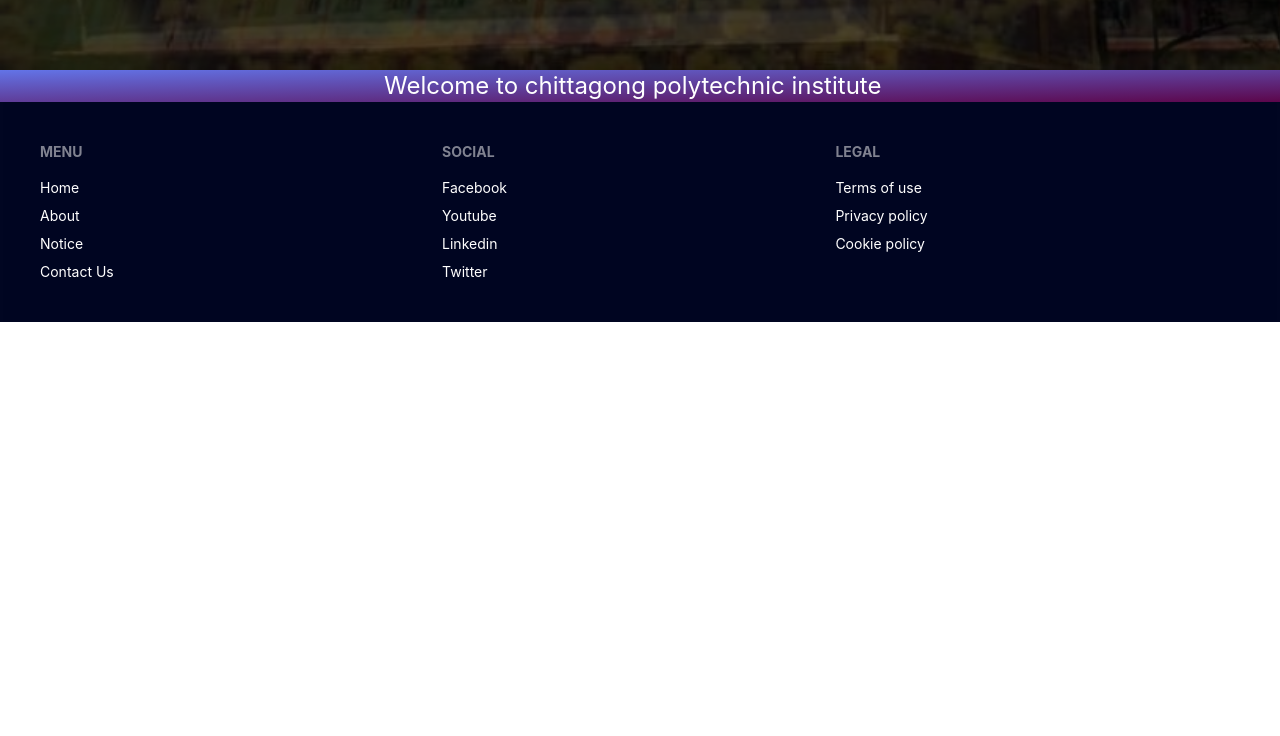
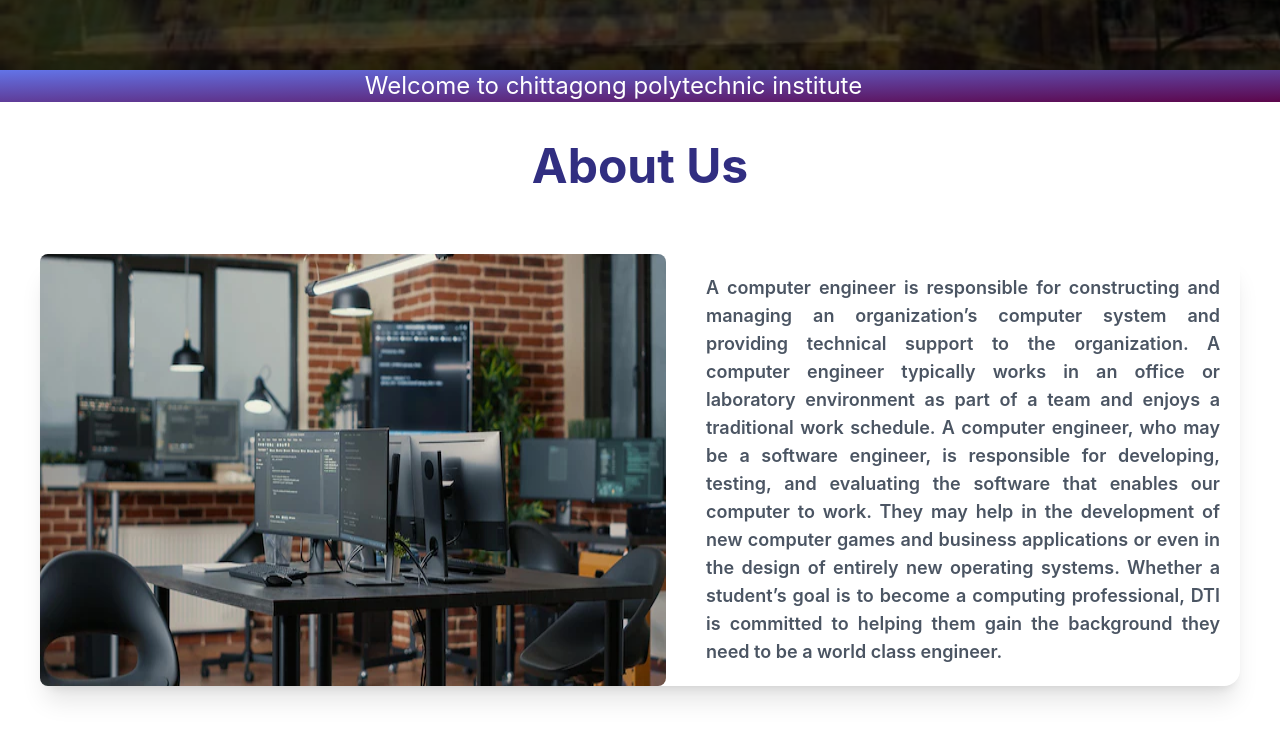
Before and after one commit to Arshad4320/Cpi-client, a React (Create React App) app: page / in a window 1280 px wide. Shown: the part 810-1546 px from the top of the page. Before the commit the page ends 1132 px from the top, so only its background shows below. Built offline with nearby package versions, Linux system fonts and the light colour scheme.

Commit message:
about section added

```diff
--- a/public/index.html
+++ b/public/index.html
@@ -10,6 +10,7 @@
       content="Web site created using create-react-app"
     />
     <link rel="apple-touch-icon" href="%PUBLIC_URL%/logo192.png" />
+
     <!--
       manifest.json provides metadata used when your web app is installed on a
       user's mobile device or desktop. See https://developers.google.com/web/fundamentals/web-app-manifest/
@@ -24,7 +25,7 @@
       work correctly both with client-side routing and a non-root public URL.
       Learn how to configure a non-root public URL by running `npm run build`.
     -->
-    <title>React App</title>
+    <title>Dark Web</title>
   </head>
   <body>
     <noscript>You need to enable JavaScript to run this app.</noscript>
--- a/src/index.css
+++ b/src/index.css
@@ -8,6 +8,7 @@
     sans-serif;
   -webkit-font-smoothing: antialiased;
   -moz-osx-font-smoothing: grayscale;
+
 }
 
 code {
--- a/src/pages/BookList/Book.js
+++ b/src/pages/BookList/Book.js
@@ -3,7 +3,7 @@
 const Book = ({book}) => {
     // console.log(book);
     return (
-        <div className='bg-blue-100 m-4 rounded-lg p-7 shadow-md' >
+        <div className='bg-blue-100 m-4 rounded-lg p-7 shadow-md' data-aos="fade-up">
             <h3 className='text-2xl mb-3 text-lime-700  font-bold'>{book?.semester}</h3>
             <p className='text-fuchsia-600 text-lg font-semibold'> {book?.book.book1}</p>
             <p className='text-red-600 text-lg font-semibold'> {book?.book.book2}</p>
--- a/src/pages/Home/About/About.js
+++ b/src/pages/Home/About/About.js
@@ -1,10 +1,17 @@
 import React from 'react';
-
+import img from '../../../Img/img4.jpg'
 const About = () => {
     return (
-        <div>
-            <p>This is about page</p>
+        <div className='mx-10' >
+            <h2 className='text-center text-5xl my-10 font-bold text-indigo-900'>About Us</h2>
+            <div className="card lg:card-side shadow-xl my-16" >
+                <img className='rounded-lg' src={img} alt="Album" />
+                <div >
+                    <p className='text-justify text-gray-600 font-semibold text-lg ml-5 p-5'>A computer engineer is responsible for constructing and managing an organization’s computer system and providing technical support to the organization. A computer engineer typically works in an office or laboratory environment as part of a team and enjoys a traditional work schedule. A computer engineer, who may be a software engineer, is responsible for developing, testing, and evaluating the software that enables our computer to work. They may help in the development of new computer games and business applications or even in the design of entirely new operating systems. Whether a student’s goal is to become a computing professional, DTI is committed to helping them gain the background they need to be a world class engineer.</p>
+                </div>
+            </div>
         </div>
+
     );
 };
 
--- a/src/pages/Home/Banner/Banner.css
+++ b/src/pages/Home/Banner/Banner.css
@@ -3,7 +3,9 @@
     background: rgba(0,0,0,0.5);
 } */
 
-
+.text-color{
+    color:Purple Love;
+}
 .container {
     position: relative;
     left: 0;
--- a/src/pages/Home/Banner/Banner.js
+++ b/src/pages/Home/Banner/Banner.js
@@ -12,7 +12,7 @@
 
                         textStyle={{
                             color: '#ffff',
-                            fontWeight: 700,
+                            fontWeight: 600,
                             fontSize: '60px',
                         }}
 
@@ -23,7 +23,7 @@
                             'Computer Technology'
                         ]}
                         multiTextDelay={1000}
-                        typeSpeed={70}
+                        typeSpeed={50}
                         multiTextLoop
                     />
 
--- a/src/pages/Home/Home/Home.js
+++ b/src/pages/Home/Home/Home.js
@@ -2,12 +2,14 @@
 import Banner from '../Banner/Banner';
 
 import MarqueeContent from '../Marquee/MarqueeContent';
+import About from './../About/About';
 
 const Home = () => {
     return (
         <div>
-            <Banner></Banner>
-            <MarqueeContent></MarqueeContent>
+            <Banner/>
+            <MarqueeContent/>
+            <About/>
         </div>
     );
 };
```
Also changed, not shown: src/Img/img4.jpg (added), 1 other file (tests, documents, lock files or other folders).
